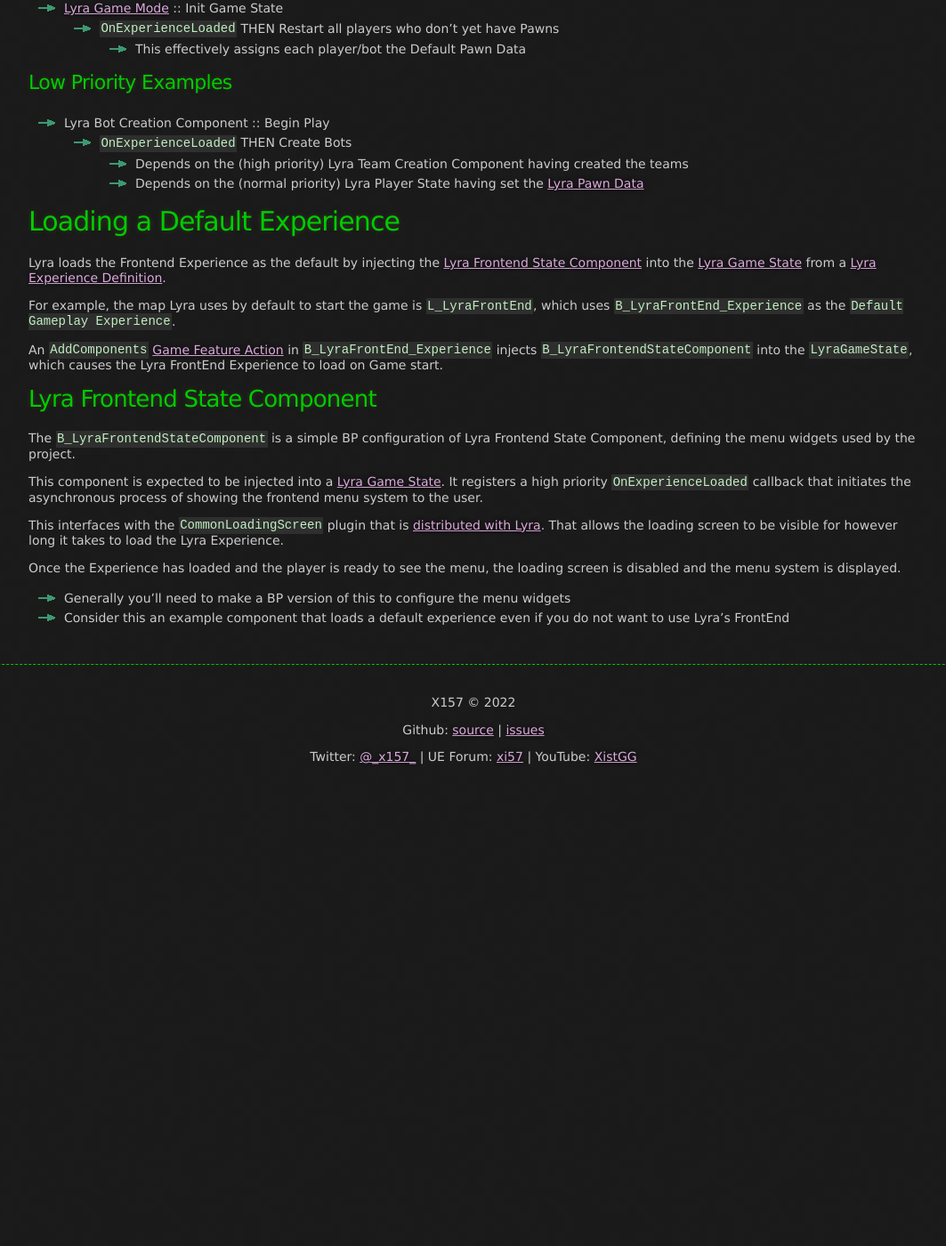
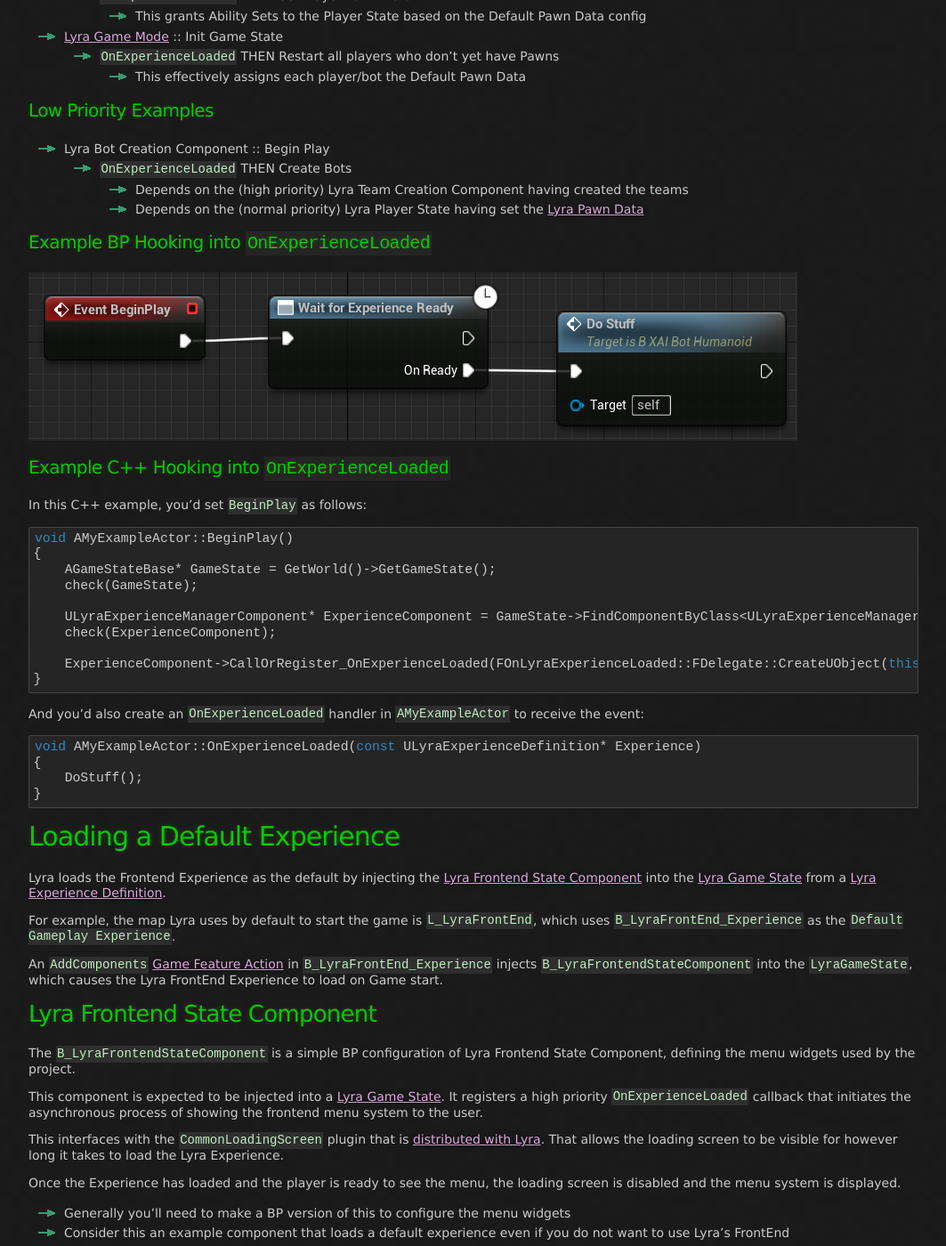
Before and after one commit to x157/x157.github.io, a Jekyll site: the page built from UE5/LyraStarterGame/Experience/index.md, in a window 1280 px wide and 1400 px high, scrolled down 5141 px. Shown: the whole window at 89% size, without its empty margins (108-1171 px from the left). Built offline with Jekyll 4.4.1, drawn with Linux system fonts in a browser that asks for light colours; before the commit the page ends 6034 px from its top, so only the background shows below that; some of the changed text lies outside the part shown.

Commit message:
Add OnExperienceLoaded hook examples

````diff
--- a/UE5/LyraStarterGame/Experience/index.md
+++ b/UE5/LyraStarterGame/Experience/index.md
@@ -59,7 +59,10 @@ by setting some [console variables](#CVars).
 
 ## How to Initiate Gameplay in a Lyra Experience
 
-- Event: [`OnExperienceLoaded`](#OnExperienceLoaded)
+- [Event: `OnExperienceLoaded`](#OnExperienceLoaded)
+  - [Usage Examples](#OnExperienceLoadedExamples)
+    - [Example BP Hook Code](#ExampleHookBP)
+    - [Example C++ Hook Code](#ExampleHookCPP)
 - [Loading a Default Experience](#LoadingADefaultExperience)
   - Example: [Lyra Frontend State Component](#LyraFrontendStateComponent)
 
@@ -301,22 +304,20 @@ For complex interdependencies you will need to devise your own solution,
 and understand that the callbacks are executed in random order.
 
 
-###### TODO Example Code (C++ & BP) Hooking into `OnExperienceLoaded`
-
-
-## Examples of `OnExperienceLoaded` in C++ and BP
+<a id='OnExperienceLoadedExamples'></a>
+### Examples of `OnExperienceLoaded` in C++ and BP
 
 There are many examples of how to use `OnExperienceLoaded` in Lyra.
 `CTRL`+`SHIFT`+`F` in Rider to see many interesting C++ snippets.
 Some examples of particular interest are discussed below.
 
-### High Priority Examples
+#### High Priority Examples
 - Lyra Team Creation Component :: Begin Play
   - `OnExperienceLoaded` THEN Create Teams
 - [Lyra Frontend State Component](#LyraFrontendStateComponent) :: Begin Play
   - `OnExperienceLoaded` THEN Start a multistep async process to show the Frontend Game Menu as soon as possible
 
-### Normal Priority Examples
+#### Normal Priority Examples
 - Lyra Player State :: Post Initialize Components
   - `OnExperienceLoaded` THEN Set Player Pawn Data
     - This grants Ability Sets to the Player State based on the Default Pawn Data config
@@ -324,12 +325,46 @@ Some examples of particular interest are discussed below.
   - `OnExperienceLoaded` THEN Restart all players who don't yet have Pawns
     - This effectively assigns each player/bot the Default Pawn Data
 
-### Low Priority Examples
+#### Low Priority Examples
 - Lyra Bot Creation Component :: Begin Play
   - `OnExperienceLoaded` THEN Create Bots
     - Depends on the (high priority) Lyra Team Creation Component having created the teams
     - Depends on the (normal priority) Lyra Player State having set the [Lyra Pawn Data](#LyraPawnData)
 
+
+<a id='ExampleHookBP'></a>
+#### Example BP Hooking into `OnExperienceLoaded`
+
+![Example BP Hook](./screenshots/ExampleHookBP.png)
+
+
+<a id='ExampleHookCPP'></a>
+#### Example C++ Hooking into `OnExperienceLoaded`
+
+In this C++ example, you'd set `BeginPlay` as follows:
+
+```c++
+void AMyExampleActor::BeginPlay()
+{
+    AGameStateBase* GameState = GetWorld()->GetGameState();
+    check(GameState);
+
+    ULyraExperienceManagerComponent* ExperienceComponent = GameState->FindComponentByClass<ULyraExperienceManagerComponent>();
+    check(ExperienceComponent);
+
+    ExperienceComponent->CallOrRegister_OnExperienceLoaded(FOnLyraExperienceLoaded::FDelegate::CreateUObject(this, &ThisClass::OnExperienceLoaded));
+}
+```
+
+And you'd also create an `OnExperienceLoaded` handler in `AMyExampleActor`
+to receive the event:
+
+```c++
+void AMyExampleActor::OnExperienceLoaded(const ULyraExperienceDefinition* Experience)
+{
+    DoStuff();
+}
+```
 
 <a id='LoadingADefaultExperience'></a>
 # Loading a Default Experience
````
Also changed, not shown: UE5/LyraStarterGame/Experience/screenshots/ExampleHookBP.png (added).
